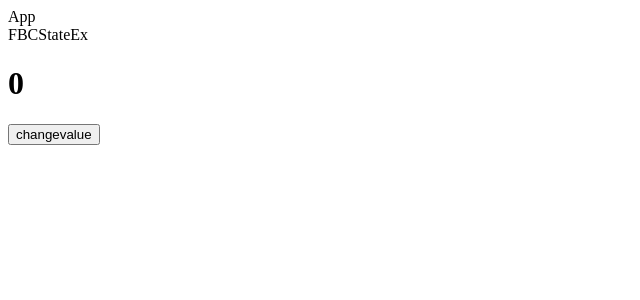
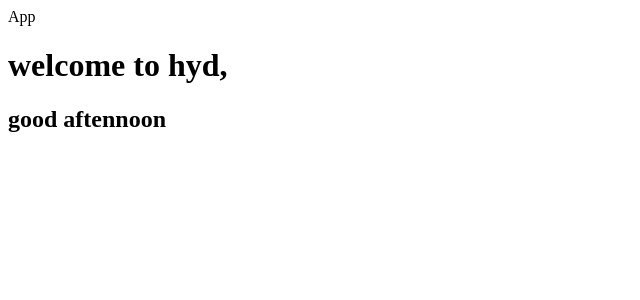
Before and after one commit to srinija1111/react-training, a React (Create React App) app: page / in a window 1280 px wide. Shown: the top 300 px of the page, without its empty margins (0-640 px from the left). Built offline with nearby package versions, Linux system fonts and the light colour scheme.

Commit message:
pushing files to repository

```diff
--- a/src/App.js
+++ b/src/App.js
@@ -55,11 +55,11 @@
 // import SubChild from "./SubChild";
 // import Child1 from "./Child1";
 import React from "react";
-// import CBCStateEx from "./CBCStateEx";
 import FBCStateEx from "./FBCStateEx";
+import FunctionalComponent from "./FunctionalComponent";
 const App = () => {
   return (
-    <div>App <FBCStateEx/>
+    <div>App <FunctionalComponent/>
     </div>
   );
 };
--- /dev/null
+++ b/src/FunctionalComponent.js
@@ -0,0 +1,22 @@
+import React from "react";
+import './Styles.css'
+function FunctionalComponent(props){
+    console.log(props)
+    let applyStyle=props.apply? 'heading':' '
+    let inlineStyle={
+        color:'green',
+        backgroundColor:'red',
+        fontSize:'50px'
+    }
+    return(
+        <div>
+        <h1 class={`${applyStyle} font-style`}> welcome to hyd{props.clgName},{props.city}
+        {props.children}</h1>
+        <h2 sttle={inlineStyle}> good aftennoon</h2>
+        </div>
+    )
+
+
+
+}
+export default FunctionalComponent
--- /dev/null
+++ b/src/Styles.css
@@ -0,0 +1,8 @@
+heading{
+    color:yellow;
+    background-color:blue;
+}
+font-style{
+    font-size:100px;
+    font-family:Georgia, 'Times New Roman', Times, serif
+}
```
